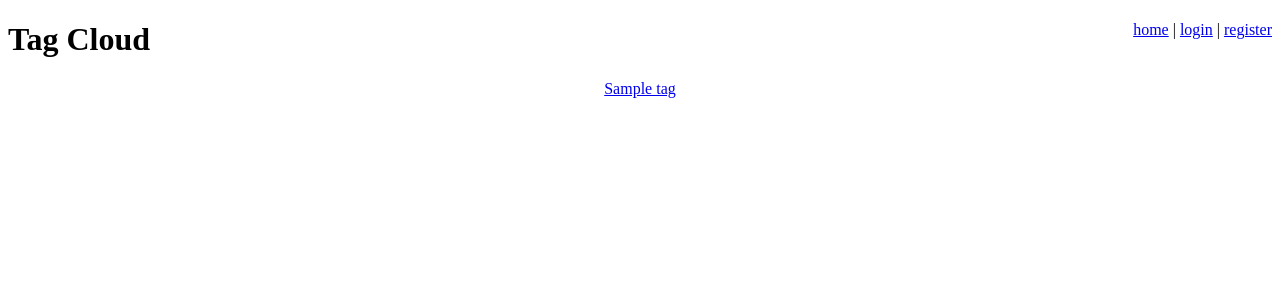
After one commit to mujib-programmer/pinmark, a Django app: page /tag/ in a window 1280 px wide. The commit adds this page. Shown: the top 300 px of the page. Run offline with Django 3.2, Linux system fonts and the light colour scheme; tables that the repository leaves empty hold one stand-in row (values such as "Sample post").

Commit message:
add tag cloud page.

```diff
--- a/bookmarks/views.py
+++ b/bookmarks/views.py
@@ -110,3 +110,37 @@ def tag_page(request, tag_name):
     }
 
     return render(request, 'tag_page.html', variables)
+
+def tag_cloud_page(request):
+    MAX_WEIGHT = 5
+    tags = Tag.objects.order_by('name')
+
+    # Calculate tag, min and max counts.
+    min_count = max_count = tags[0].bookmarks.count()
+
+    for tag in tags:
+        tag.count = tag.bookmarks.count()
+
+        if tag.count < min_count:
+            min_count = tag.count
+
+        if tag.count > max_count:
+            max_count = tag.count
+
+    # Calculate count range. Avoid dividing by zero.
+    range = float(max_count - min_count)
+
+    if range == 0.0:
+        range = 1.0
+
+    # Calculate tag weights.
+    for tag in tags:
+        tag.weight = int(
+            MAX_WEIGHT * (tag.count - min_count) / range
+        )
+
+    variables = {
+        'tags' : tags
+    }
+
+    return render(request, 'tag_cloud_page.html', variables)
--- a/pinmark/urls.py
+++ b/pinmark/urls.py
@@ -24,6 +24,7 @@ urlpatterns = [
     url(r'^$', main_page),
     url(r'^user/(?P<username>\w+)/$', user_page), # allow only alphanumeric character
     url(r'^tag/(?P<tag_name>\S+)/$', tag_page),   # any non-whitespace character is allowed
+    url(r'^tag/$', tag_cloud_page),
 
     # Session management
     url(r'^login/$', 'django.contrib.auth.views.login'),
--- a/static/css/style.css
+++ b/static/css/style.css
@@ -14,3 +14,19 @@ ul.tags, ul.tags li {
     margin: 0;
     padding: 0;
 }
+
+/* tags cloud */
+#tag-cloud {
+    text-align: center;
+}
+
+#tag-cloud a {
+    margin: 0 0.2em;
+}
+
+.tag-cloud-0 { font-size: 100%; }
+.tag-cloud-1 { font-size: 120%; }
+.tag-cloud-2 { font-size: 140%; }
+.tag-cloud-3 { font-size: 160%; }
+.tag-cloud-4 { font-size: 180%; }
+.tag-cloud-5 { font-size: 200%; }
--- /dev/null
+++ b/templates/tag_cloud_page.html
@@ -0,0 +1,15 @@
+{% extends "base.html" %}
+
+{% block title %}Tag Cloud{% endblock %}
+
+{% block head %}Tag Cloud{% endblock %}
+
+{% block content %}
+    <div id="tag-cloud">
+        {% for tag in tags %}
+            <a href="/tag/{{ tag.name }}/"
+            class="tag-cloud-{{ tag.weight }}">
+            {{ tag.name }}</a>
+        {% endfor %}
+    </div>
+{% endblock %}
```
